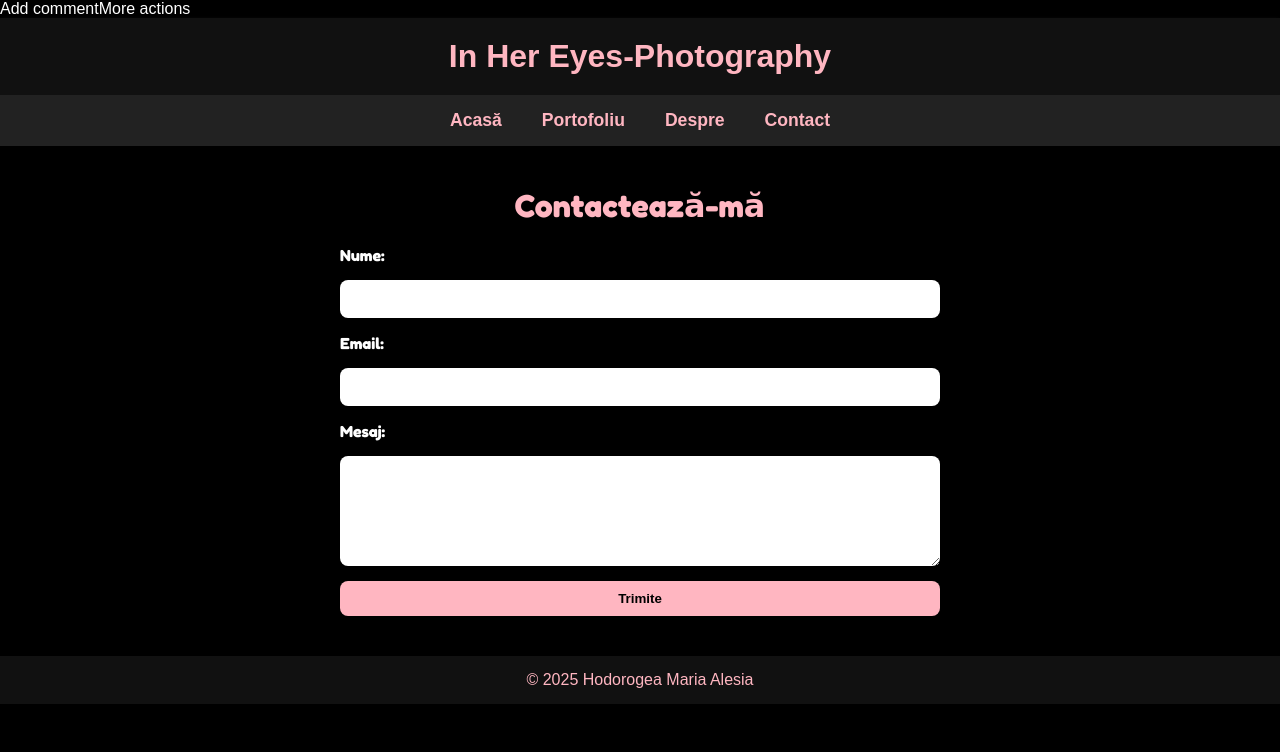
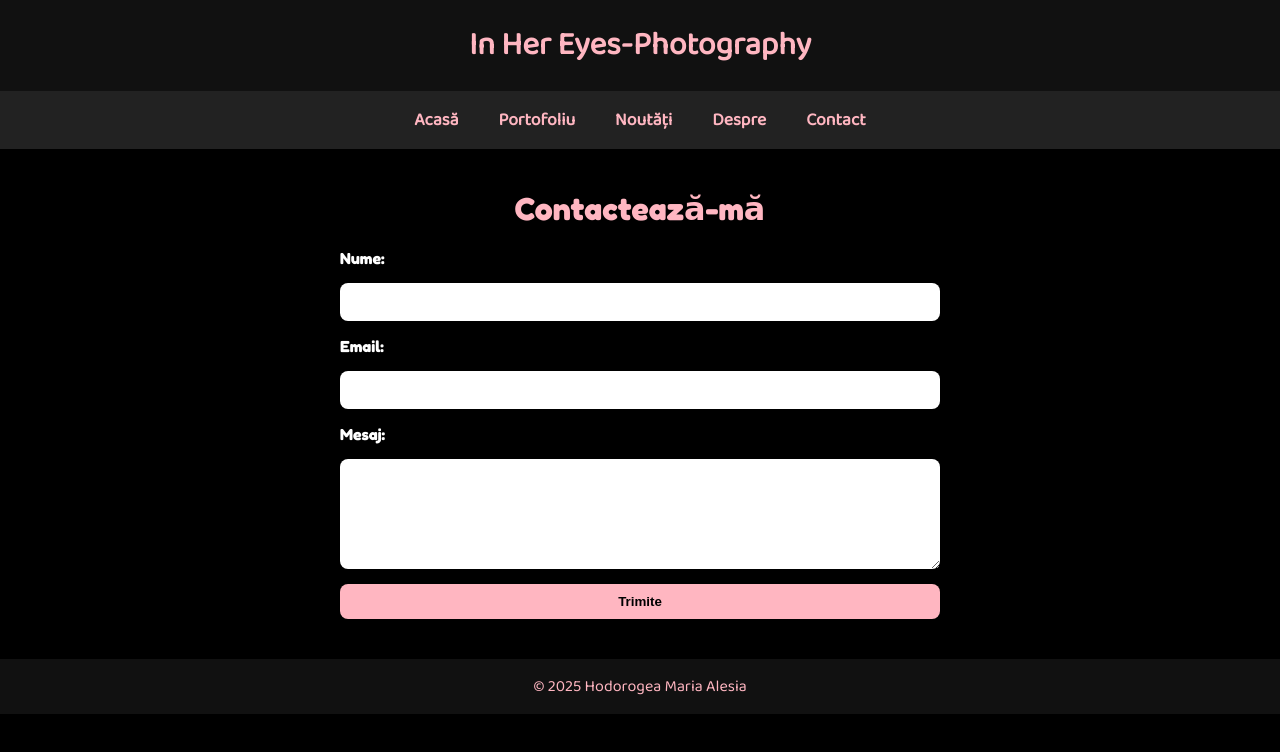
Before and after one commit to MariaAlesia/in-her-eyes, a plain HTML site: page contact.html in a window 1280 px wide. Drawn offline with Linux system fonts and the light colour scheme.

Commit message:
Add files via upload

```diff
--- a/contact.html
+++ b/contact.html
@@ -1,14 +1,16 @@
-<!DOCTYPE html>Add commentMore actions
+<!DOCTYPE html>
 <html lang="ro">
 <head>
   <meta charset="UTF-8">
   <meta name="viewport" content="width=device-width, initial-scale=1.0">
   <title>Contact</title>
   <link href="https://fonts.googleapis.com/css2?family=Fredoka:wght@500;700&display=swap" rel="stylesheet">
+  <link href="https://fonts.googleapis.com/css2?family=Baloo+2&display=swap" rel="stylesheet">
   <style>
     body {
       margin: 0;
       font-family: Arial, sans-serif;
+      font-family: 'Baloo 2', cursive;
       background-color: #000;
       color: #fff;
     }
@@ -98,8 +100,9 @@
 <body>
   <header>In Her Eyes-Photography</header>
   <nav>
-    <a href="paginaprincipala.html">Acasă</a>
+    <a href="index.html">Acasă</a>
     <a href="portofoliu.html">Portofoliu</a>
+    <a href="noutati.html">Noutăți</a>
     <a href="despre.html">Despre</a>
     <a href="contact.html">Contact</a>
   </nav>
```
